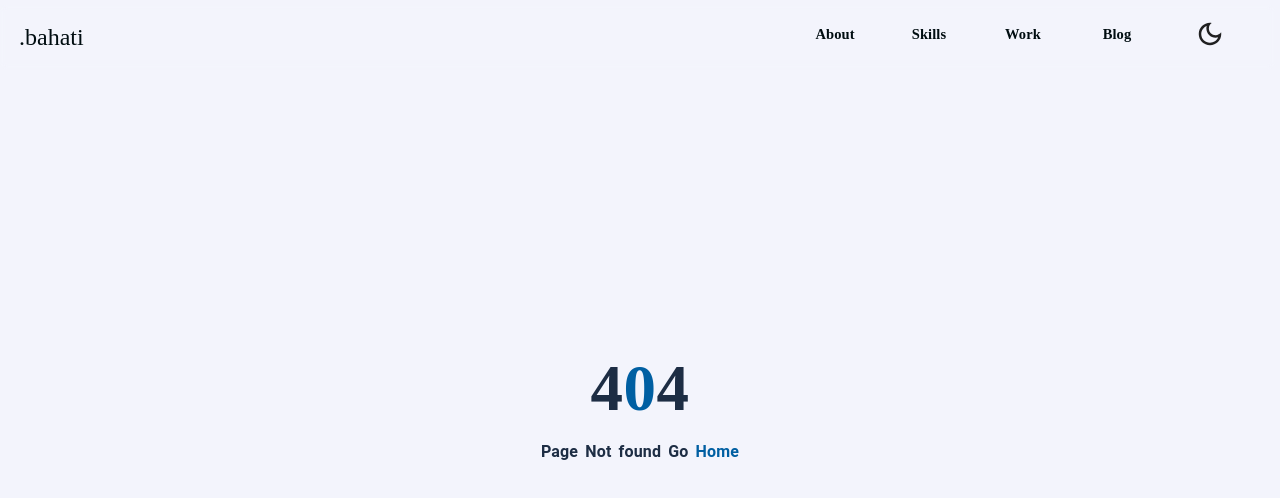
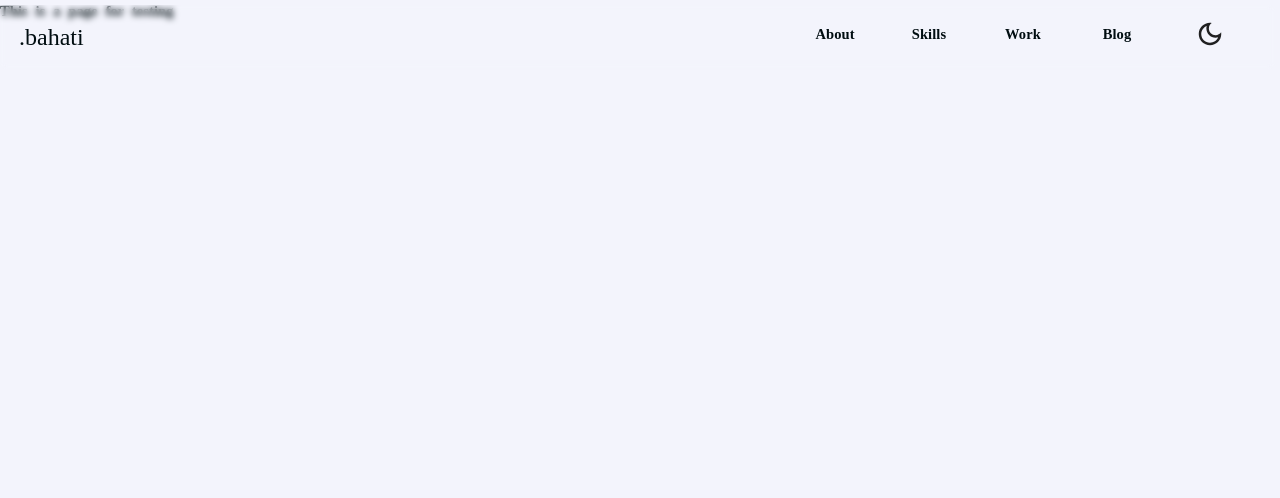
Before and after one commit to bahati10/Portfolio-front-end, a Next.js app: page /news in a window 1280 px wide. Before the commit this address had no page. Shown: the top 498 px of the page. Built offline with nearby package versions, Linux system fonts and the light colour scheme.

Commit message:
Implementing main Theme and theme registry (#16)

```diff
--- /dev/null
+++ b/src/app/news/page.jsx
@@ -0,0 +1,7 @@
+import { Typography } from "@mui/material";
+
+const News = () => {
+  return <Typography variant="h6">This is a page for testing</Typography>;
+};
+
+export default News;
```
